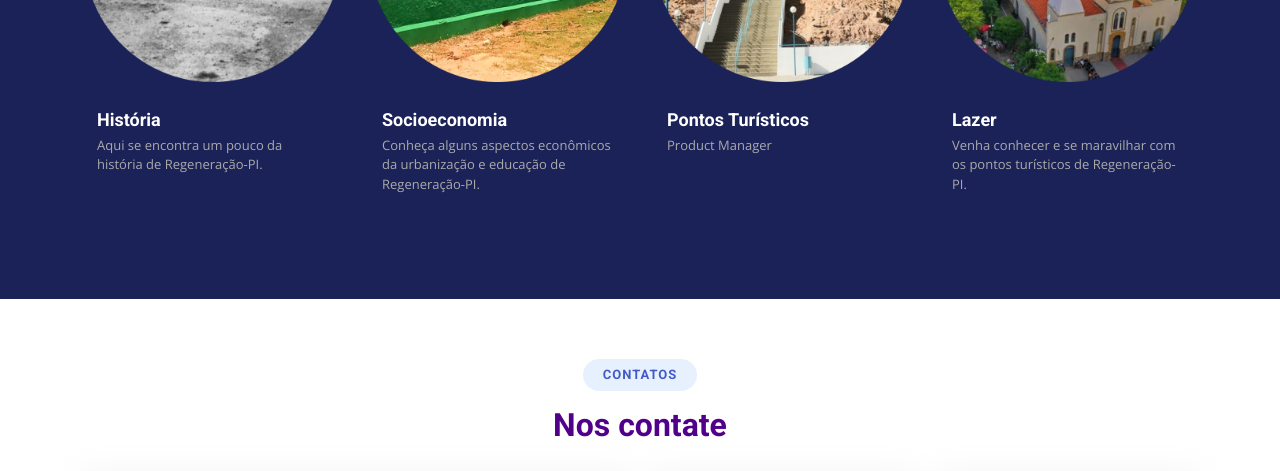
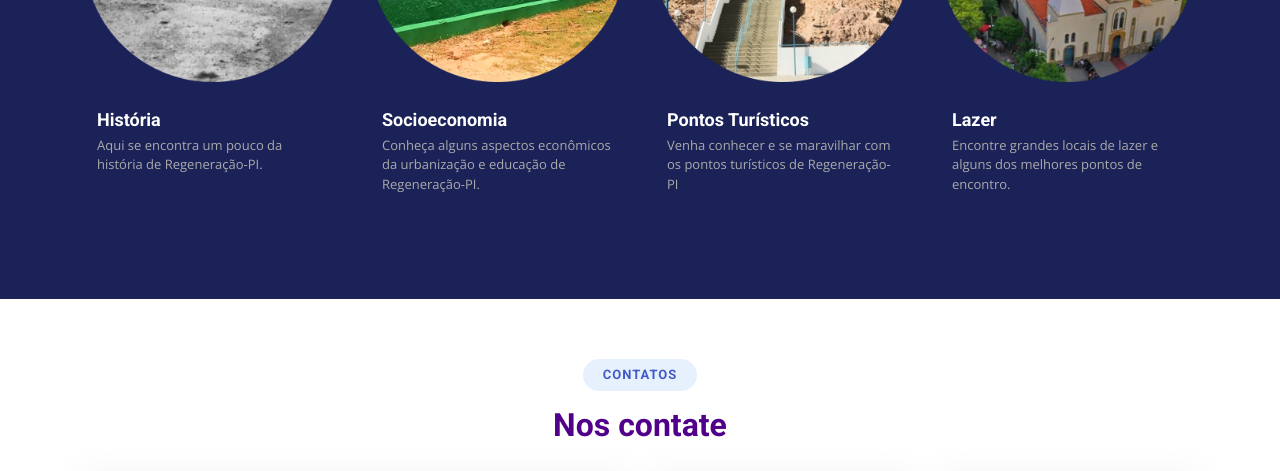
Before and after one commit to yvnxavi/pi, a plain HTML site: page index.html in a window 1280 px wide. Shown: the part 2160-2631 px from the top of the page. Drawn offline with nearby package versions, Linux system fonts and the light colour scheme.

Commit message:
Update index.html

```diff
--- a/index.html
+++ b/index.html
@@ -172,7 +172,8 @@ da urbanização e educação de Regeneração-PI.</span>
               </div>
               <div class="member-info">
                 <h4>Pontos Turísticos</h4>
-                <span>Product Manager</span>
+                <span>Venha conhecer e se maravilhar
+                  com os pontos turísticos de Regeneração-PI</span>
               </div>
             </div>
           </div>
@@ -185,8 +186,8 @@ da urbanização e educação de Regeneração-PI.</span>
               </div>
               <div class="member-info">
                 <h4>Lazer</h4>
-                <span>Venha conhecer e se maravilhar
-com os pontos turísticos de Regeneração-PI.</span>
+                <span>Encontre grandes locais de lazer e alguns
+                  dos melhores pontos de encontro.</span>
               </div>
             </div>
           </div>
```
